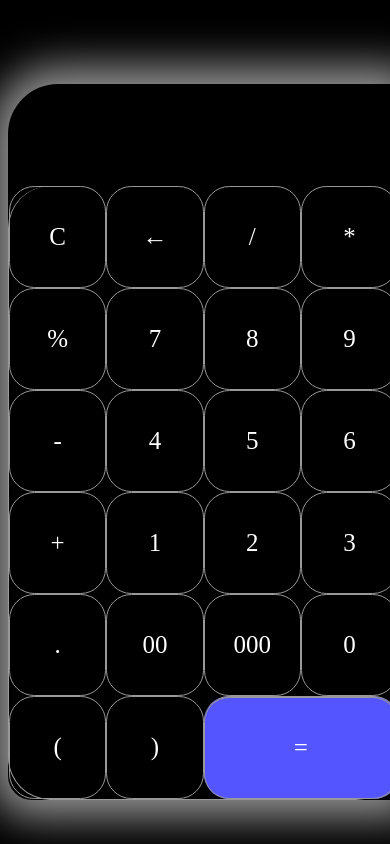
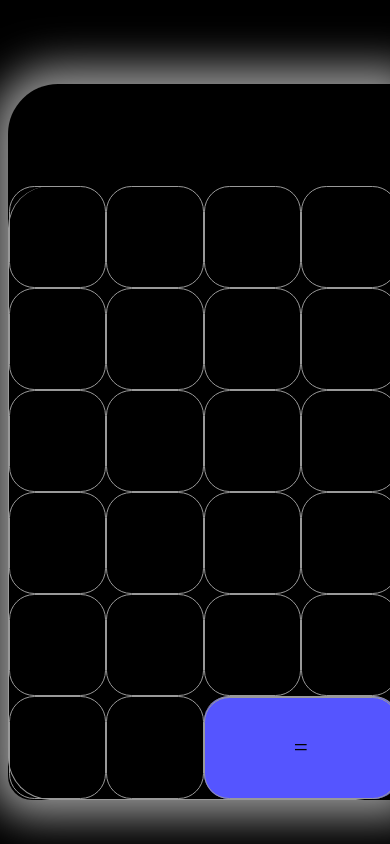
Before and after one commit to fransensrs/myproject2023, a plain HTML site: page index.html in a window 390 px wide. Drawn offline with Linux system fonts and the light colour scheme.

Commit message:
Update responsive.css

```diff
--- a/responsive.css
+++ b/responsive.css
@@ -7,12 +7,4 @@
   .container {
     background-color: black;
   }
-
-  .button {
-    color: white;
-  }
-
-  .buttons {
-    background-color: black;
-  }
 }
```
